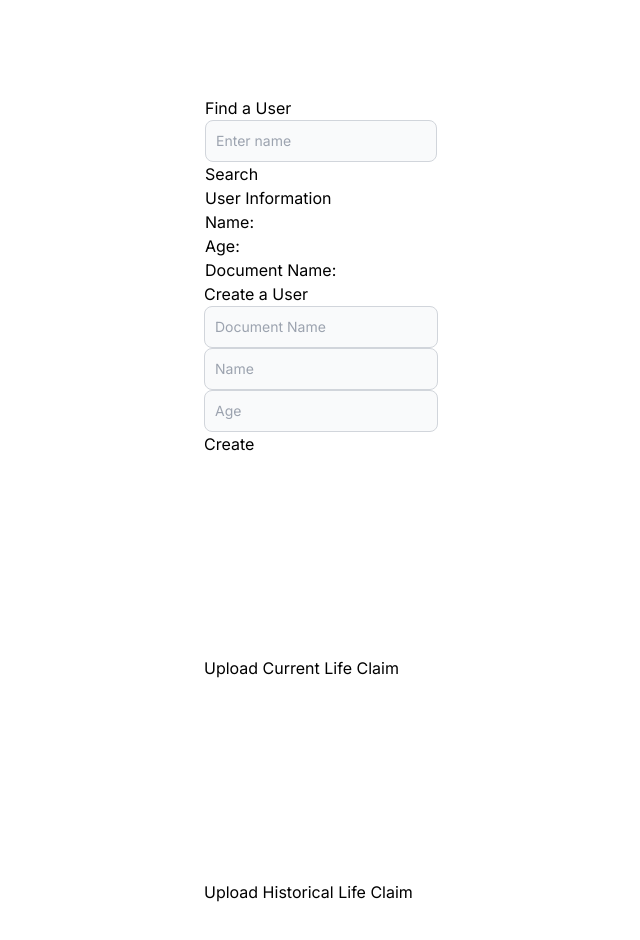
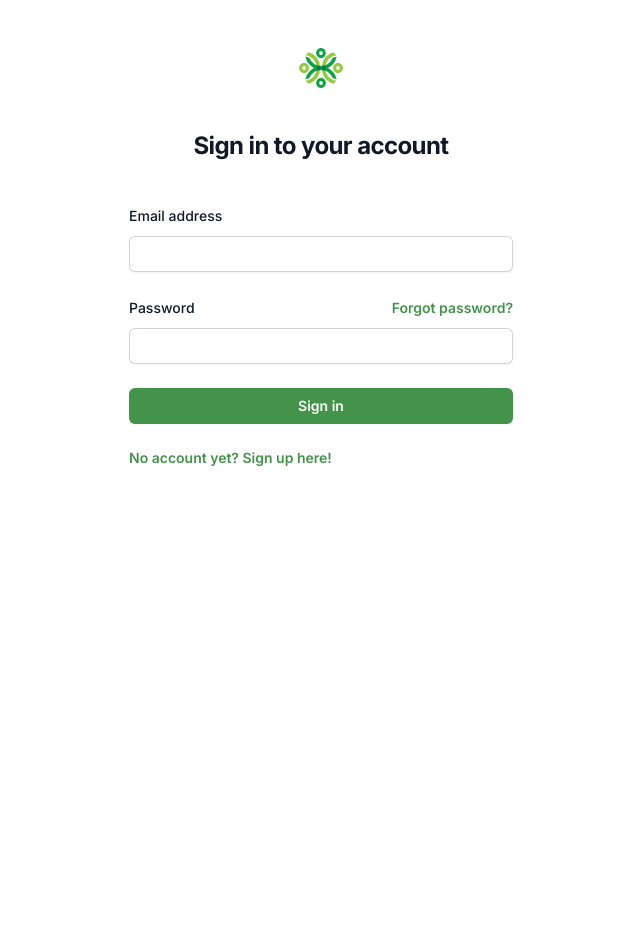
Before and after one commit to ganeshasapu/easyclaim, a Next.js app in the folder frontend/: page / in a window 1280 px wide. Shown: the top 940 px of the page, without its empty margins (319-959 px from the left). After the commit the page ends 800 px from the top, so only its background shows below. Built offline with nearby package versions, Linux system fonts and the light colour scheme; no server answers.

Commit message:
Fixed the main page.tsx file to redirect to Login

```diff
--- a/frontend/app/page.tsx
+++ b/frontend/app/page.tsx
@@ -12,7 +12,7 @@ export default function Home() {
     <main>
       <AuthContextProvider>
         <div>
-          {<ClientComponent/>}
+        {<Login/>}
         </div>
       </AuthContextProvider>
     </main>
```
